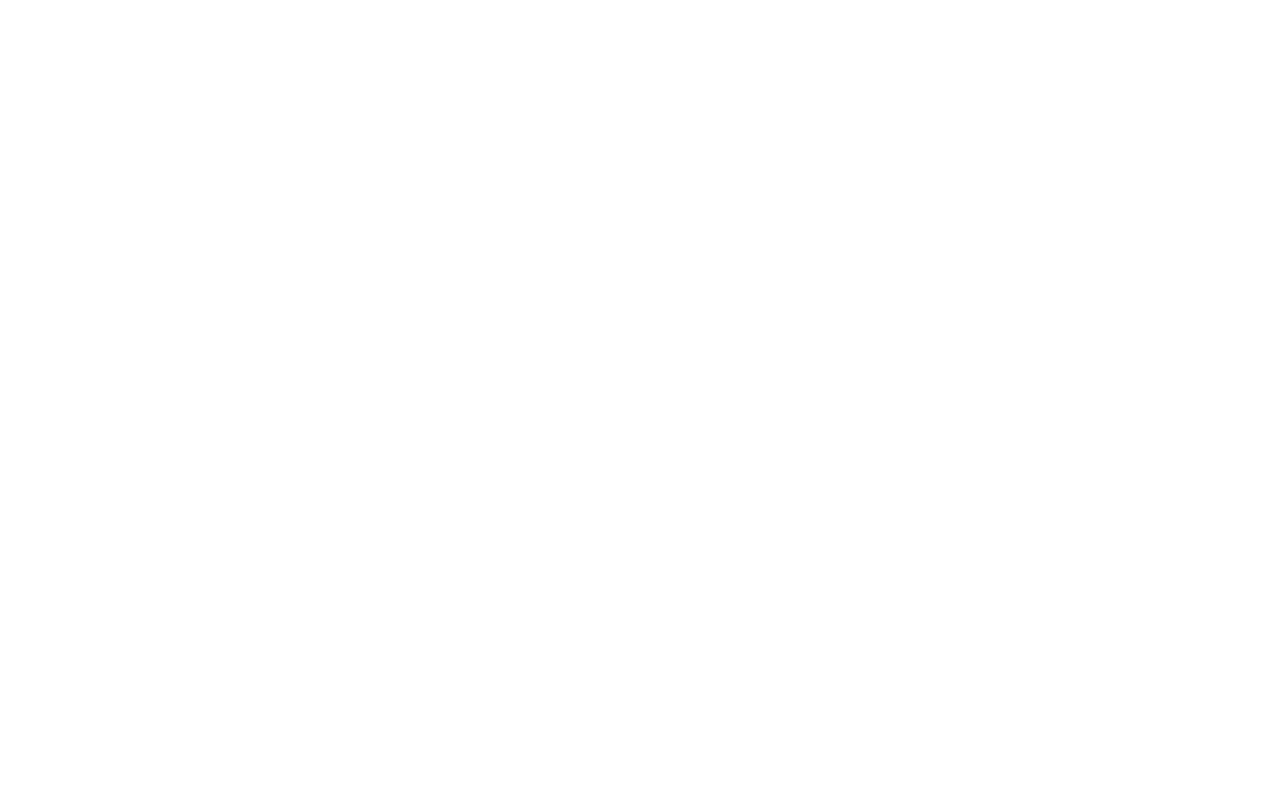
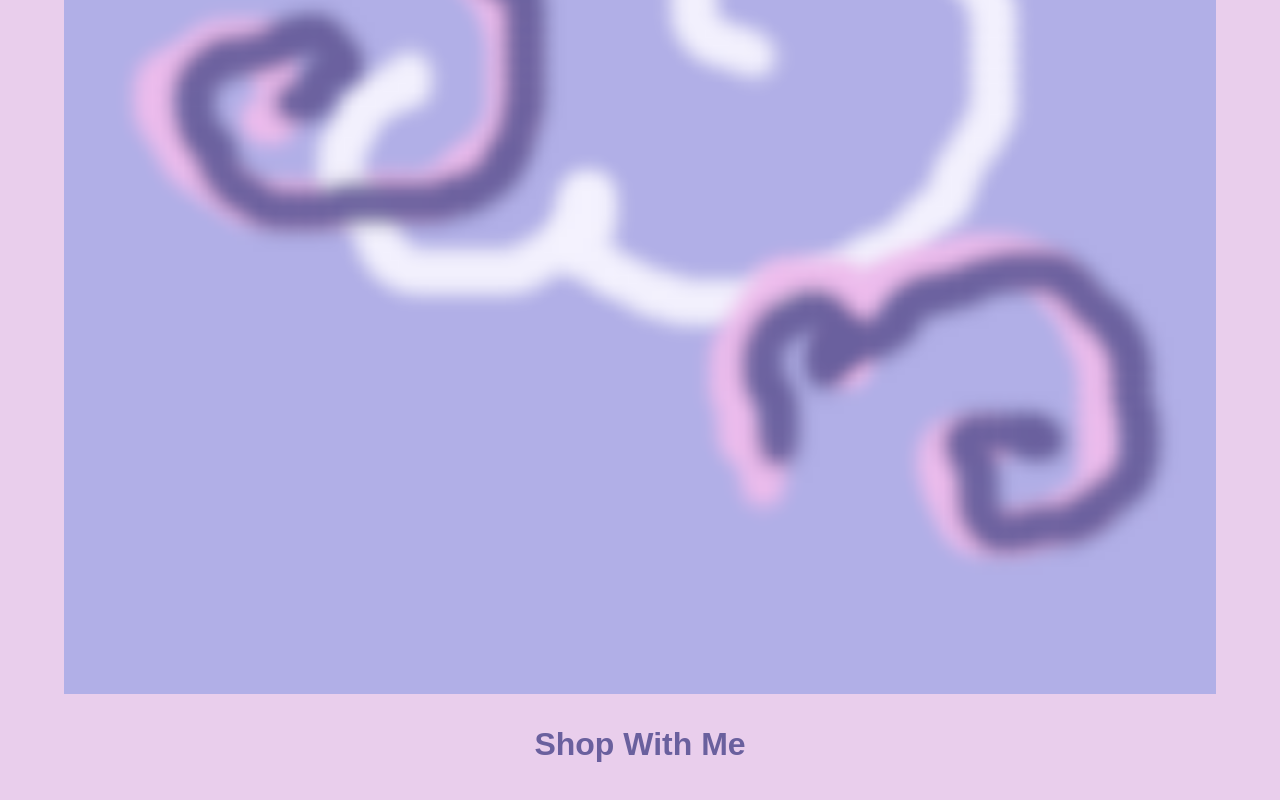
Before and after one commit to GiedreRag/mobile-app-project-cra, a React (Create React App) app: page / in a window 1280 px wide. Shown: the part 506-1306 px from the top of the page. Before the commit the page ends 800 px from the top, so only its background shows below. Built offline with nearby package versions, Linux system fonts and the light colour scheme.

Commit message:
logo img

```diff
--- a/src/App.jsx
+++ b/src/App.jsx
@@ -3,7 +3,8 @@
 function App() {
   return (
     <div className={style.app}>
-      CONTENT
+      <img className={style.logoImg} src='./img/logoImg.png' alt='logo' />
+      <h1 className={style.mainTitle}>Shop with me</h1>
     </div>
   );
 }
--- a/src/App.module.css
+++ b/src/App.module.css
@@ -1,5 +1,13 @@
 .app {
     display: flex;
+    flex-direction: column;
     justify-content: center;
-    padding: 2rem 4rem;
+    text-align: center;
+    padding: 3rem 4rem;
+    gap: 2rem;
 }
+
+.mainTitle {
+    color: #6a609e;
+    text-transform: capitalize;
+}
--- a/src/index.css
+++ b/src/index.css
@@ -7,5 +7,6 @@
 }
 
 body {
-    font-family: 'Gill Sans', 'Gill Sans MT', Calibri, 'Trebuchet MS', sans-serif;
+    background-color: #e9ceec;
+    font-family: fantasy;
 }
```
Also changed, not shown: public/img/logo.png (added), public/img/logoImg.png (added).
